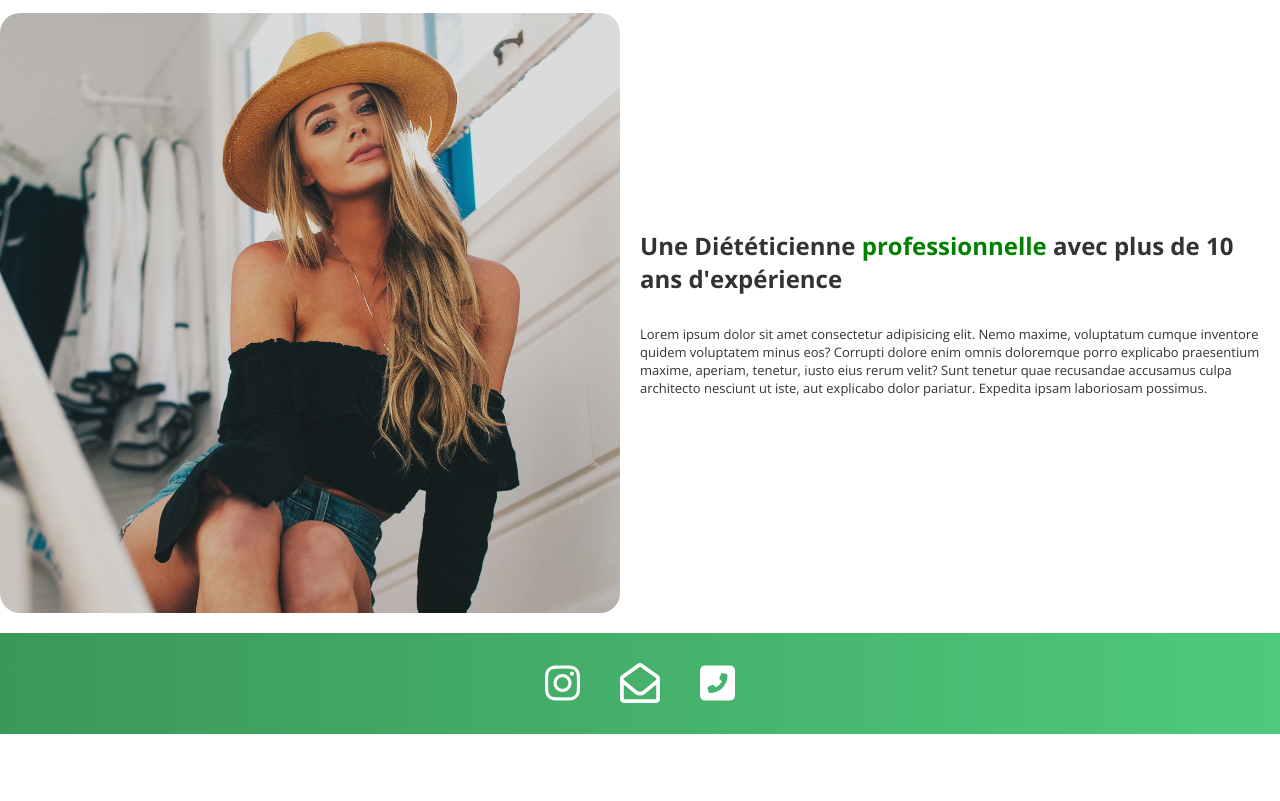
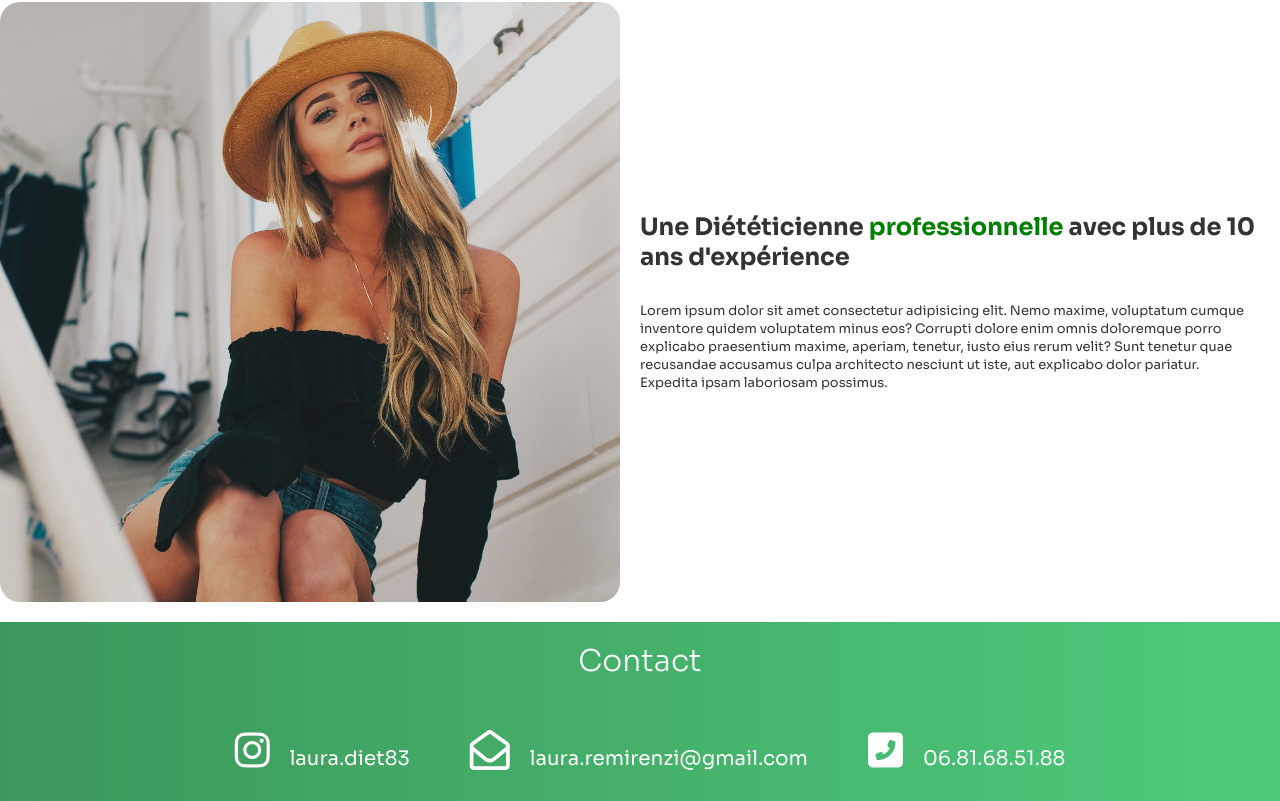
Before and after one commit to lenoira/laura-diet, a plain HTML site: page index.html in a window 1280 px wide. Shown: the part 1362-2163 px from the top of the page. Before the commit the page ends 2096 px from the top, so only its background shows below. Drawn offline with nearby package versions, Linux system fonts and the light colour scheme.

Commit message:
box shadow + correction styles + num contact

```diff
--- a/index.html
+++ b/index.html
@@ -6,8 +6,7 @@
     <meta name="viewport" content="width=device-width, initial-scale=1.0">
     <link rel="stylesheet" href="css/variables.css">
     <link rel="stylesheet" href="css/style.css">
-    <link href="https://fonts.googleapis.com/css2?family=Dancing+Script:wght@400;700&family=Open+Sans:wght@300;400;700&display=swap" rel="stylesheet">
-    <script src="https://kit.fontawesome.com/2cbf2089c2.js" crossorigin="anonymous"></script>
+    <link href="https://fonts.googleapis.com/css2?family=Open+Sans:wght@300;400;700&family=Sora:wght@300;400;700&display=swap" rel="stylesheet">    <script src="https://kit.fontawesome.com/2cbf2089c2.js" crossorigin="anonymous"></script>
     <title>Laura Diététicienne Var</title>
 </head>
 <body>
@@ -78,17 +77,17 @@
      </div>
     </section>
     <section id="contact" class="contact">
-        <!-- <h2 class="title">Contact</h2> -->
+        <h2 class="title">Contact</h2>
         <div class="social-container">
             <div class="social">
-                <a href="https://instagram.com/laura.diet83?utm_medium=copy_link"><i class="fab fa-instagram"></i></a>
+                <a href="https://instagram.com/laura.diet83?utm_medium=copy_link"><i class="fab fa-instagram"></i>laura.diet83</a>
             </div>
             <div class="social">
-                <a href="mailto:laura.remirenzi@gmail.com"><i class="far fa-envelope-open"></i></a>
+                <a href="mailto:laura.remirenzi@gmail.com"><i class="far fa-envelope-open"></i>laura.remirenzi@gmail.com</a>
             </div>
             <div class="social">
 
-                <a href="tel:+33681685188"><i class="fas fa-phone-square-alt"></i></a>
+                <a href="tel:+33681685188"><i class="fas fa-phone-square-alt"></i>06.81.68.51.88</a>
             </div>
         </div>
     </section>
--- a/scss/style.scss
+++ b/scss/style.scss
@@ -104,6 +104,7 @@ header {
   padding: 0.5rem;
   flex: 1;
   text-align: center;
+  box-shadow: var(--shadow-1);
 }
 .title {
   font-weight: 200;
@@ -157,31 +158,25 @@ header {
 // contact
 .contact {
   margin: 2rem 0 0 0;
-  display: flex;
-  flex-direction: row;
+  // display: flex;
+  // flex-direction: row;
   font-size: 2rem;
   padding: 1rem 2rem;
   justify-content: center;
   text-align: center;
   background: linear-gradient(to right, var(--primary), var(--light));
   color: white;
+}
 .social-container {
-    // padding: 0 10rem;
   display: flex;
   flex-direction: row;
   justify-content: center;
-    // @include xs {
-    //   flex-direction: column;
-    // }
 }
 .social {
   margin: 2rem 2rem;
   i {
     font-size: 4rem;
-    }
-    p {
-      font-size: 2rem;
-      margin: 0;
+    padding: 0 2rem;
   }
   a {
     color: white;
@@ -190,4 +185,3 @@ header {
     margin: 0;
   }
 }
-}
--- a/scss/variables.scss
+++ b/scss/variables.scss
@@ -1,7 +1,7 @@
 :root {
   //   font
-  --font-family: "Open Sans", sans-serif;
-  --font-familytitle: "Dancing Script", cursive;
+  // --font-family: "Open Sans", sans-serif;
+  --font-family: "Sora", sans-serif;
   //   collor
   --light: #4eca7c;
   --primary: #3c975a;
@@ -10,4 +10,7 @@
   --background: #fafafa;
   --hint: #999;
   --border: #ddd;
+  // shadow
+  --shadow-1: 0px 1px 2px 0px rgb(60 64 67 / 30%),
+    0px 1px 3px 1px rgb(60 64 67 / 15%);
 }
```
Also changed, not shown: css/style.css, css/variables.css, 2 other files. Lines whose indentation alone changed are shown as unchanged.
